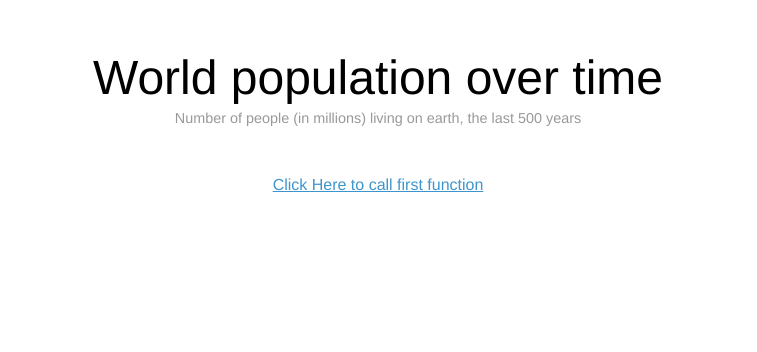
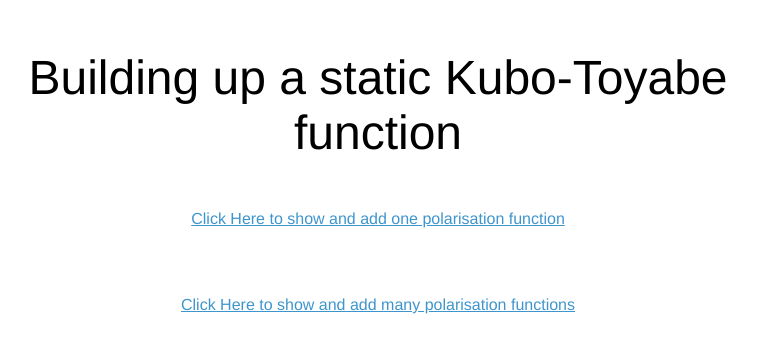
Before and after one commit to pra79393/JavaScript-Plotting-Practice, a plain HTML site: page KT_Plotting/KT_plotter.html in a window 1280 px wide. Shown: the top 352 px of the page, without its empty margins (262-1019 px from the left). Drawn offline with nearby package versions, Linux system fonts and the light colour scheme.

Commit message:
Update KT_plotter.html
changed the buttons to use the new upData and upDataLot functions in the javascript

```diff
--- a/KT_Plotting/KT_plotter.html
+++ b/KT_Plotting/KT_plotter.html
@@ -9,17 +9,13 @@
 
 <body>
     <div class="wrapper">
-        <h1>World population over time</h1>
-        <h2>Number of people (in millions) living on earth, the last 500 years</h2>
-        <a href="#" onclick="plot(KTdata)">Click Here to call first function</a><br>
-
+        <h1>Building up a static Kubo-Toyabe function</h1>
+        <a href="#" onclick="upData(KTdata); plotData(KTdata);">Click Here to show and add one polarisation function</a><br>
+        <a href="#" onclick="upDataLot(KTdata); plotData(KTdata);">Click Here to show and add many polarisation functions</a><br>
         <canvas id="myChart" width="1600" height="900"></canvas>
     </div>
 
     <script src="script3.js"></script>
-    <script>
-        var array = [];
-    </script>
 </body>
 
 </html>
```
